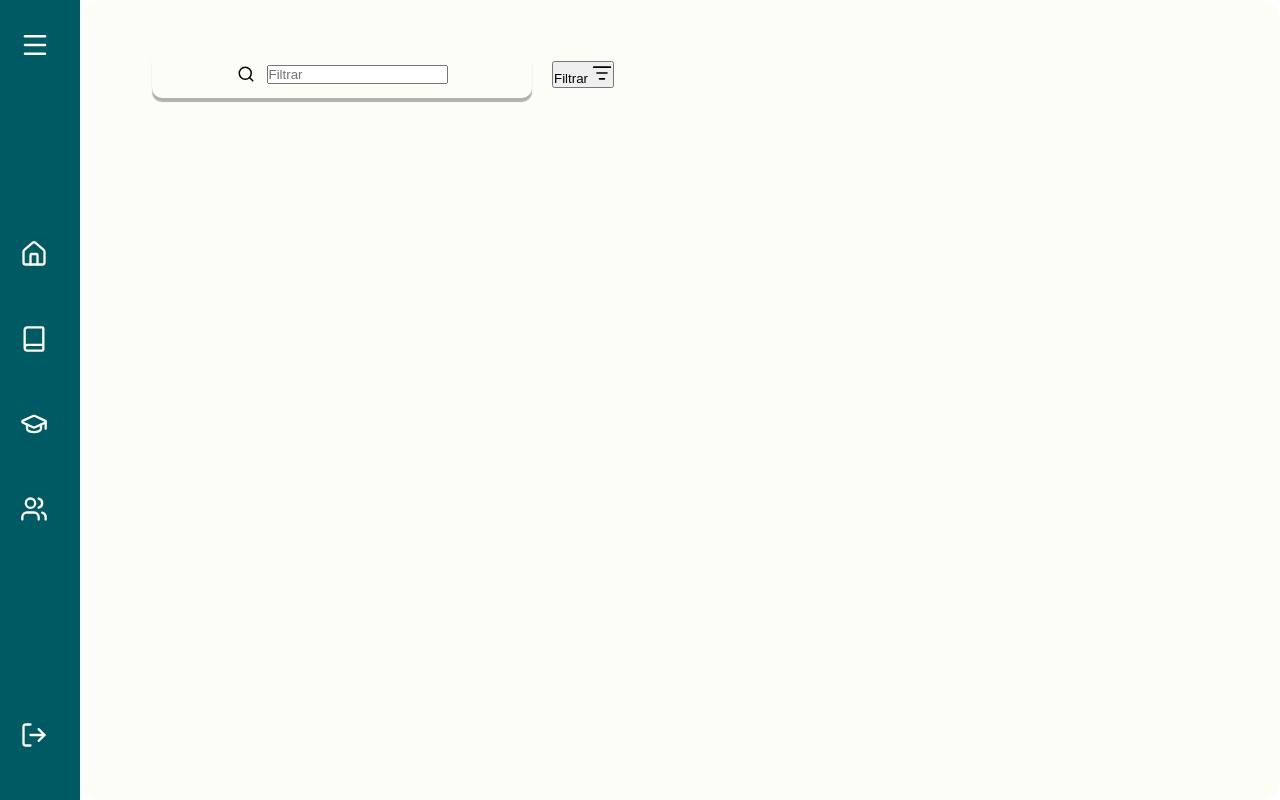
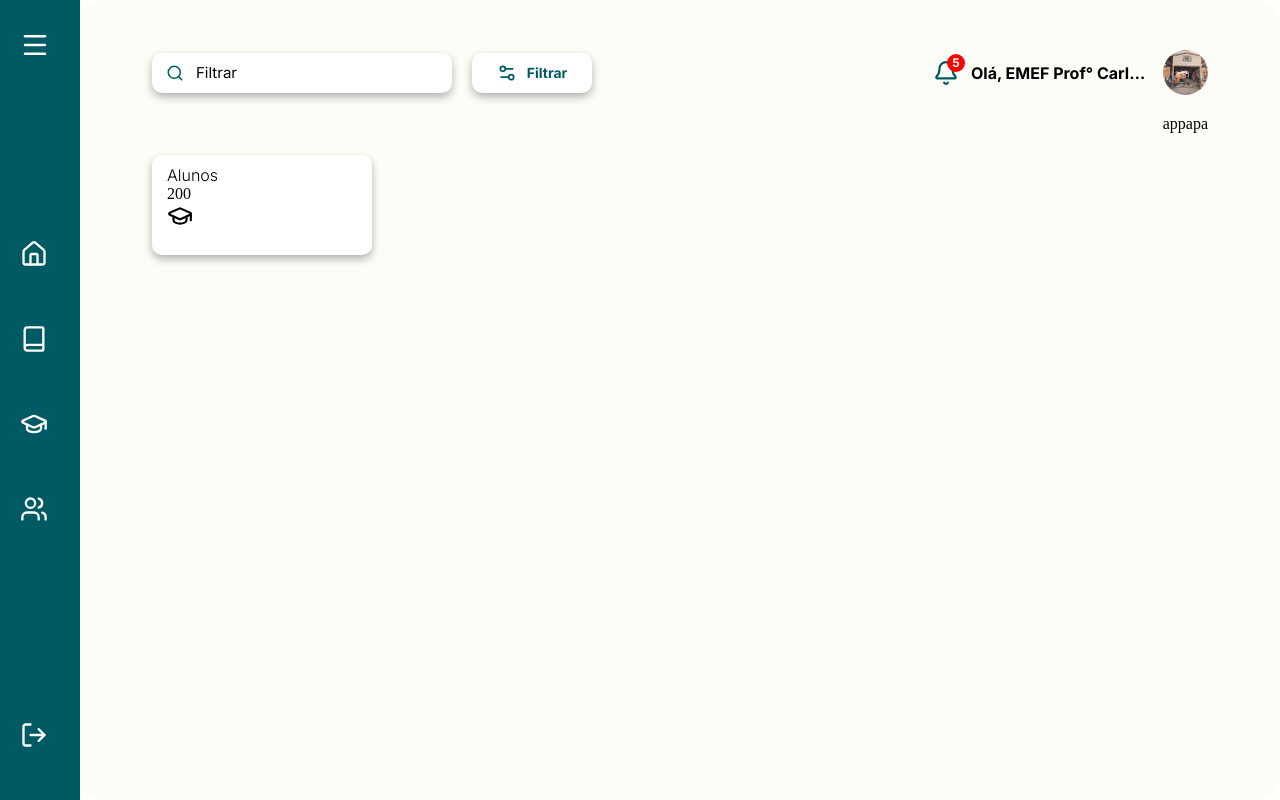
Before and after one commit to LunaSquad/Luna-web-FrontEnd, a React (Vite) app in the folder luna-front/: page /home in a window 1280 px wide. Built offline with nearby package versions, Linux system fonts and the light colour scheme; a web font is replaced by a local one.

Commit message:
inicialização do desenvolvimento da home

```diff
--- a/luna-front/src/components/InfoHeader.tsx
+++ b/luna-front/src/components/InfoHeader.tsx
@@ -7,8 +7,9 @@ interface InfoHeaderProps{
     subtitle: string
 }
 
-export default function InfoHeader(
-    {icon, title, subtitle} : InfoHeaderProps){
+export default function InfoHeader({
+    icon, title, subtitle
+} : InfoHeaderProps){
         return(
             <div className="infoHeader">
                     <div className="TitleInformations">
--- a/luna-front/src/components/NavLateral.tsx
+++ b/luna-front/src/components/NavLateral.tsx
@@ -8,7 +8,9 @@ type NavLateralProps = {
 }
 
 
-export default function NavLateral({aberta, setAberta} : NavLateralProps){
+export default function NavLateral({
+    aberta, setAberta
+} : NavLateralProps){
 
     const itens = [
         {icone: <House size={28}/>, texto: "Home", rota:"/home"},
--- a/luna-front/src/components/NavbarHome.tsx
+++ b/luna-front/src/components/NavbarHome.tsx
@@ -1,5 +1,6 @@
-import { Bell, ListFilter, Search } from "lucide-react"
+import { Settings2, Search } from "lucide-react"
 import Button from "./button"
+import UserInfo from "./UserInfo"
 
 type NavBarHomeProps = {
     searchValue: string
@@ -7,7 +8,14 @@ type NavBarHomeProps = {
     searchPlaceholder?: string
     buttonLabel: string
     onButtonClick: () => void
+
+    // dados do usuario passados aqui também
+
+    nome: string
+    foto: string
+    notificacoes: number
 }
+
 
 export default function NavbarHome({
     searchValue,
@@ -15,6 +23,9 @@ export default function NavbarHome({
     searchPlaceholder = "Filtrar",
     buttonLabel,
     onButtonClick,
+    nome,
+    foto,
+    notificacoes
 }: NavBarHomeProps){
 
     return(
@@ -36,10 +47,17 @@ export default function NavbarHome({
                         onClick={onButtonClick}
                         className="buttonFilter"
                     >
-                        Filtrar <ListFilter size={20} />
+                        <Settings2 size={20} className="buscaFilter" />
                         <span>{buttonLabel}</span>
                     </Button>
                 </div>
+
+                <UserInfo
+                    nome={nome}
+                    foto={foto}
+                    notificacoes={notificacoes}
+                />
+
         </div>
     )
 }
--- /dev/null
+++ b/luna-front/src/components/UserInfo.tsx
@@ -0,0 +1,32 @@
+import { Bell } from "lucide-react";
+
+interface UserInfoProps{
+    nome: string
+    foto: string
+    notificacoes: number
+}
+
+export default function UserInfo({
+    nome,
+    foto,
+    notificacoes
+}: UserInfoProps){
+    return(
+        <div className="userInfo">
+                    <div className="bellWrapper">
+                        <Bell size={26} className="bellInfo"/>
+
+                        {notificacoes > 0 && (
+                            <div className="badge">
+                                {notificacoes > 99 ? "+99" : notificacoes}
+                            </div>
+                        )}
+                    </div>
+
+                    <p className="textUser">Olá, {nome}!</p>
+
+                    <img src={foto} alt="avatar" className="avatarUser" />
+
+        </div>
+    )
+}
--- /dev/null
+++ b/luna-front/src/components/cardsHome.tsx
@@ -0,0 +1,30 @@
+import { Link } from "react-router-dom";
+import { Book, GraduationCap, Users} from "lucide-react";
+
+interface CardHomeProps{
+    icon: React.ReactNode
+    title: string
+    count: number
+}
+
+export default function CardHome({
+    icon,
+    title,
+    count
+}: CardHomeProps){
+    return(
+        <div className="cardHome">
+            <p className="titleCardHome">
+                {title}
+            </p>
+
+            <div className="cardInformation">
+                <p className="qtdCard">{count}</p>
+                <div className="iconCard">
+                    {icon}
+                </div>
+            </div>
+
+        </div>
+    )
+}
--- a/luna-front/src/index.css
+++ b/luna-front/src/index.css
@@ -1073,10 +1073,157 @@
   align-items: center;
   justify-content: center;
   gap: 12px;
-  background-color: transparent;
-  width: 380px;
-  height: 48px;
+  background-color: #ffffff;
+  width: 300px;
+  height: 40px;
   border-radius: 10px;
   padding: 0 14px;
-  box-shadow: 0px 4px 1px rgba(0, 0, 0, 0.3);
+  box-shadow: 0px 4px 8px rgba(0, 0, 0, 0.3);
 }
+
+.buscaIcon{
+  color: #005A63;
+  flex-shrink: 0;
+}
+
+.buscaInput {
+  border: none;
+  outline: none;
+  background: transparent;
+  width: 100%;
+  height: 100%;
+  font-family: "Inter", sans-serif;
+  font-weight: 300px;
+  font-size: 15px;
+  color: #000000;
+}
+
+.buscaInput::placeholder {
+  color: #000000;
+}
+
+.buttonFilter{
+  display: flex;
+  align-items: center;
+  justify-content: center;
+  background-color: #ffffff;
+  width: 120px;
+  height: 40px;
+  border: none;
+  border-radius: 10px;
+  padding: 0 14px;
+  gap: 10px;
+  font-family: "Inter", sans-serif;
+  font-optical-sizing: auto;
+  font-weight: 700;
+  font-style: normal;
+  color: #005A63;
+  font-size: 14px;
+  box-shadow: 0px 4px 8px rgba(0, 0, 0, 0.3);
+  cursor: pointer;
+  transition: all 0.3s ease-in-out;
+}
+
+.buscaFilter {
+  color: #005A63;
+  flex-shrink: 0;
+}
+
+.buttonFilter:hover{
+  background-color: #005A63;
+  color: #ffffff;
+}
+
+.buttonFilter:hover .buscaFilter {
+  color: #ffffff;
+}
+
+.userInfo{
+  display: flex;
+  align-items: center;
+  justify-content: center;
+  max-width: 300px;
+  gap: 12px;
+}
+
+.bellWrapper{
+  position: relative;
+  display: flex;
+  align-items: center;
+}
+
+.bellInfo{
+  color: #005A63;
+}
+
+.badge{
+  position: absolute;
+  top: -6px;
+  right: -6px;
+  background: red;
+  color: white;
+  font-family: "Inter", sans-serif;
+  font-size: 12px;
+  font-weight: 700;
+  font-style: normal;
+  min-width: 18px;
+  height: 18px;
+  padding: 0 5px;
+  border-radius: 999px;
+  display: flex;
+  align-items: center;
+  justify-content: center;
+}
+
+.textUser{
+  font-family: "Inter", sans-serif;
+  font-size: 16px;
+  font-weight: 700;
+  font-style: normal;
+  color: #000000;
+  max-width: 180px; /* controla o limite */
+  white-space: nowrap;
+  overflow: hidden;
+  text-overflow: ellipsis;
+}
+
+.avatarUser{
+  width: 45px;
+  height: 45px;
+  overflow: hidden;
+  border-radius: 50%;
+}
+
+.homeContainer{
+  display: flex;
+  gap: 30px;
+  justify-content: space-between;
+}
+
+.homeMain{
+  flex: 3;
+  display: flex;
+  flex-direction: column;
+  gap: 25px;
+  margin-top: 20px;
+
+}
+
+.cardHome{
+  display: flex;
+  padding: 10px 15px;
+  margin-top: 20px;
+  flex-direction: column;
+  background-color: #ffffff;
+  width: 220px;
+  height: 100px;
+  border-radius: 10px;
+  box-shadow: 0px 4px 8px rgba(0, 0, 0, 0.3);
+}
+
+.titleCardHome{
+  font-family: "Inter", sans-serif;
+  font-size: 16px;
+  font-weight: 300;
+  font-style: normal;
+}
--- a/luna-front/src/pages/Home.tsx
+++ b/luna-front/src/pages/Home.tsx
@@ -1,15 +1,48 @@
 import { useState } from "react"
-import {House} from "lucide-react"
+import {GraduationCap, House} from "lucide-react"
 import InfoHeader from "../components/InfoHeader"
 import LayoutBase from "../components/layout/LayoutBase"
 import NavbarHome from "../components/NavbarHome"
-
+import foto from "../assets/escola.jpg"
+import CardHome from "../components/cardsHome"
 
 function Home() {
   return (
     <LayoutBase>
 
-      <NavbarHome></NavbarHome>
+      {/* NAVBAR */}
+      <NavbarHome
+        searchValue=""
+        onSearchChange={() => {}}
+        buttonLabel="Filtrar"
+        onButtonClick={() => {}}
+
+        nome="EMEF Prof° Carlos Alberto Vigneron"
+        foto={foto}
+        notificacoes={5} // 👈 TESTE AQUI
+      >
+
+      </NavbarHome>
+
+      {/* CONTEÚDO */}
+      <div className="homeContainer">
+
+        {/* CONTEÚDO LADO DIREITO */}
+
+        <div className="homeMain">
+            <CardHome
+              icon={<GraduationCap size={26}/>}
+              title="Alunos"
+              count = {200}
+            />
+        </div>
+
+        <div className="homeSide">
+            appapa
+        </div>
+
+      </div>
+
 
     </LayoutBase>
   )
```
Also changed, not shown: luna-front/src/assets/escola.jpg (added).
